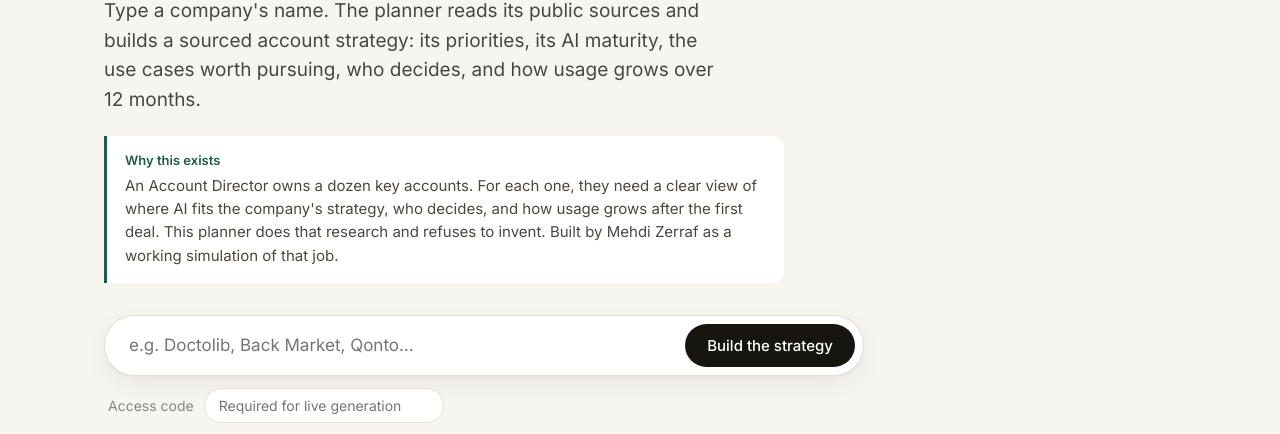
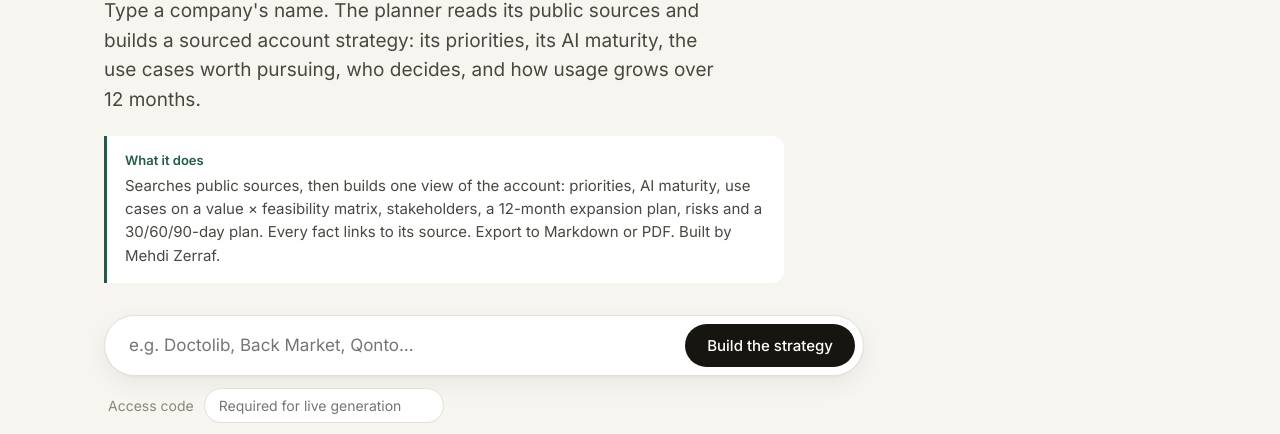
Before and after one commit to MZStark/ai-account-planner, a plain HTML site: page index.html in a window 1280 px wide. Shown: the part 353-787 px from the top of the page. Drawn offline with Linux system fonts and the light colour scheme; no server answers.

Commit message:
Describe features only

```diff
--- a/index.html
+++ b/index.html
@@ -35,8 +35,8 @@
       <p class="lead">Type a company's name. The planner reads its public sources and builds a sourced account strategy: its priorities, its AI maturity, the use cases worth pursuing, who decides, and how usage grows over 12 months.</p>
 
       <div class="why" id="about">
-        <p class="why-title">Why this exists</p>
-        <p>An Account Director owns a dozen key accounts. For each one, they need a clear view of where AI fits the company's strategy, who decides, and how usage grows after the first deal. This planner does that research and refuses to invent. Built by Mehdi Zerraf as a working simulation of that job.</p>
+        <p class="why-title">What it does</p>
+        <p>Searches public sources, then builds one view of the account: priorities, AI maturity, use cases on a value × feasibility matrix, stakeholders, a 12-month expansion plan, risks and a 30/60/90-day plan. Every fact links to its source. Export to Markdown or PDF. Built by Mehdi Zerraf.</p>
       </div>
 
       <form id="plan-form" class="search" autocomplete="off">
```
Also changed, not shown: 1 other file.
